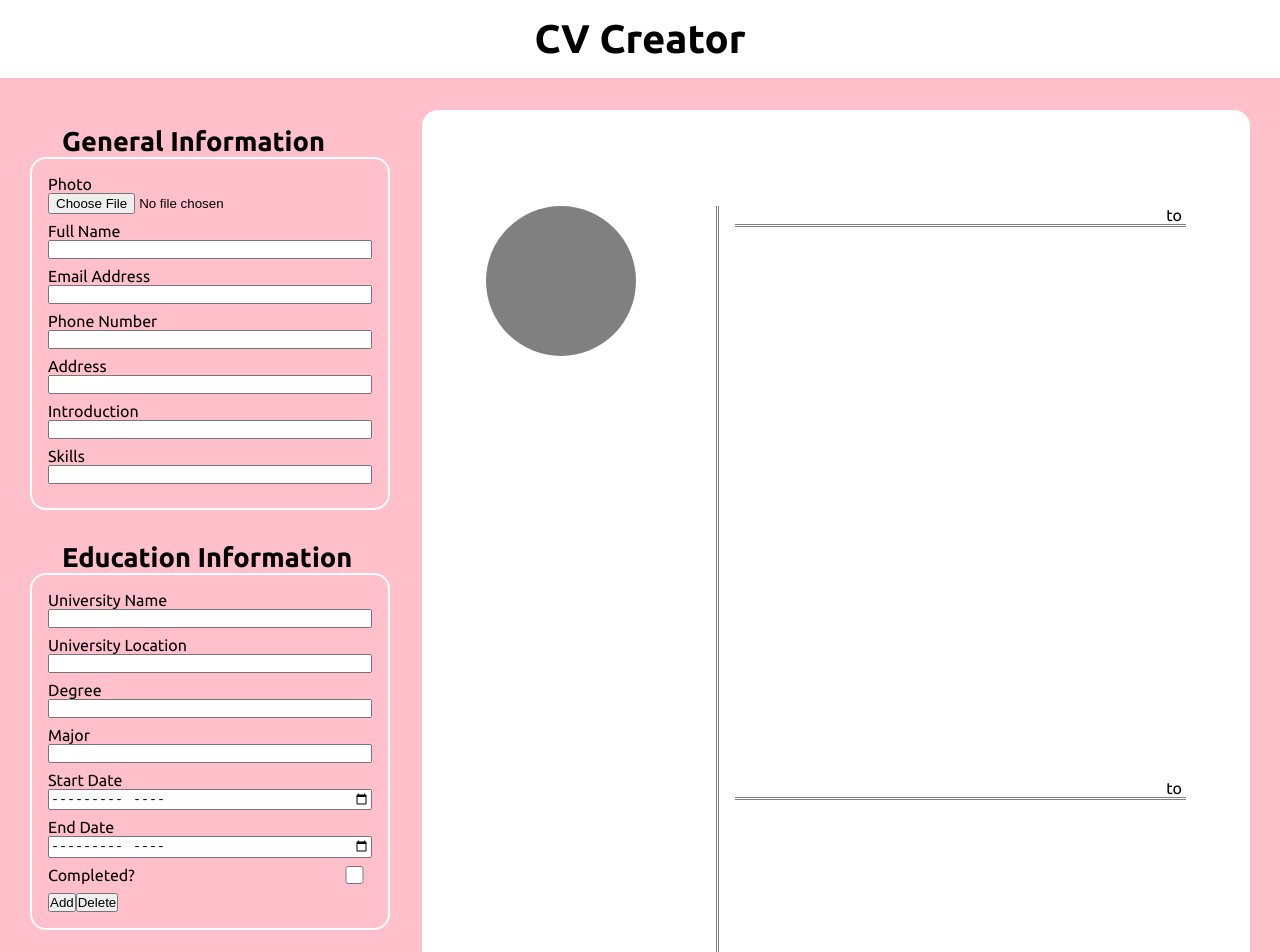
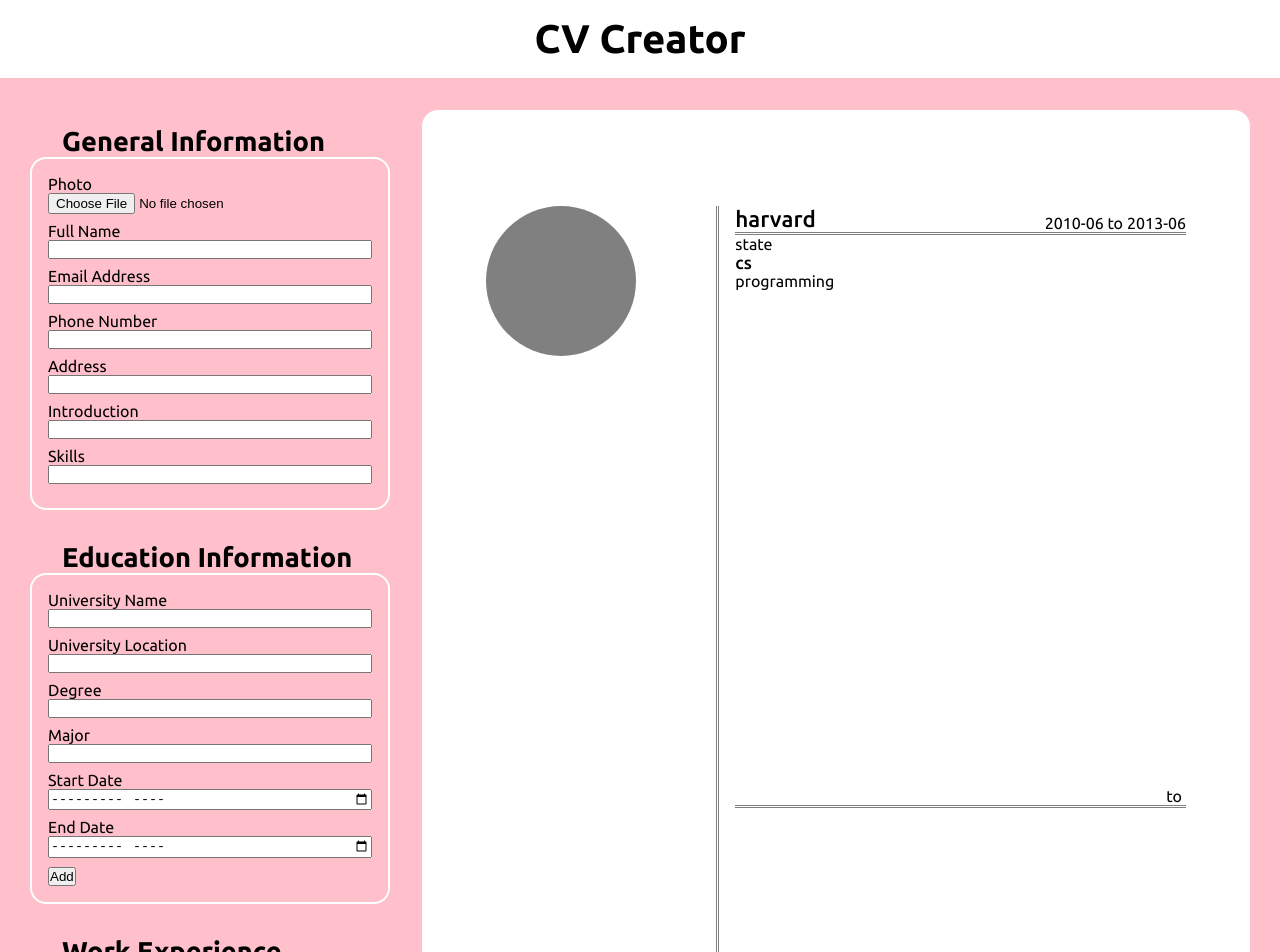
Before and after one commit to lisa-go/cv-application, a React (Create React App) app: page / in a window 1280 px wide. Shown: the top 952 px of the page. Built offline with nearby package versions, Linux system fonts and the light colour scheme.

Commit message:
add new div for each edu

```diff
--- a/package.json
+++ b/package.json
@@ -8,6 +8,7 @@
     "@testing-library/user-event": "^13.5.0",
     "react": "^18.2.0",
     "react-dom": "^18.2.0",
+    "react-hook-form": "^7.39.5",
     "react-scripts": "5.0.1",
     "web-vitals": "^2.1.4"
   },
--- a/src/components/AddBtn.js
+++ /dev/null
@@ -1,11 +0,0 @@
-import React from "react";
-
-function AddBtn () {
-
-    return (
-        <button>Add</button>
-    )
-
-}
-
-export default AddBtn;
--- a/src/components/Content.js
+++ b/src/components/Content.js
@@ -1,4 +1,5 @@
 import React, { useState } from "react";
+import { useForm } from "react-hook-form";
 import EduInfo from "./EduInfo";
 import WorkInfo from "./WorkInfo";
 import GenInfo from "./GenInfo";
@@ -15,15 +16,14 @@ function Content () {
         skills: ''
     })
 
-    const [eduInfo, setEduInfo] = useState({
-        eduname: '',
-        eduloc: '',
-        edudeg: '',
-        edumaj: '',
-        edusdate: '',
-        eduedate: '',
-        educom: ''
-    })
+    const [eduInfo, setEduInfo] = useState([{
+        eduname: 'harvard',
+        eduloc: 'state',
+        edudeg: 'cs',
+        edumaj: 'programming',
+        edusdate: '2010-06',
+        eduedate: '2013-06'
+    }])
 
     const [workInfo, setWorkInfo] = useState({
         workname: '',
@@ -40,23 +40,32 @@ function Content () {
       setGenInfo(values => ({...values, [field]: value}));
     }
 
-    const handleChangeEdu = event => {
-      const field = event.target.id;
-      const value = event.target.value;
-      setEduInfo(values => ({...values, [field]: value}));
-    }
-
     const handleChangeWork = event => {
       const field = event.target.id;
       const value = event.target.value;
       setWorkInfo(values => ({...values, [field]: value}));
     }
 
+    const {register, handleSubmit} = useForm();
+
+    const onSubmit = (data) => {
+      console.log(data);
+      setEduInfo([...eduInfo, {
+        eduname: data.eduname,
+        eduloc: data.eduloc,
+        edudeg: data.edudeg,
+        edumaj: data.edumaj,
+        edusdate: data.edusdate,
+        eduedate: data.eduedate
+      }]);
+      console.log(eduInfo)
+    }
+
     return (
             <div id="content">
                 <div id="form">
                     <GenInfo handleChange={handleChangeGen} genInfo={genInfo} />
-                    <EduInfo handleChange={handleChangeEdu} eduInfo={eduInfo} />
+                    <EduInfo eduInfo={eduInfo} handleSubmit={handleSubmit} register={register} onSubmit={onSubmit} />
                     <WorkInfo handleChange={handleChangeWork} workInfo={workInfo} />
                 </div>
                 <CvGenerated genInfo={genInfo} eduInfo={eduInfo} workInfo={workInfo} />
--- a/src/components/CvEducation.js
+++ b/src/components/CvEducation.js
@@ -1,19 +1,20 @@
 import React from "react";
 
-function CvEducation ({ eduInfo }) {
+function CvEducation ({ eduInfo, edu }) {
 
 
     return (
         <div className="CVedu">
-            <div className="EduName">{eduInfo.eduname}</div>
+
+            <div className="EduName">{edu.eduname}</div>
             <div className="EduDate">
-                <div className="EduSdate">{eduInfo.edusdate} to</div>
-                <div className="EduEdate">{eduInfo.eduedate}</div>
+                <div className="EduSdate">{edu.edusdate} to</div>
+                <div className="EduEdate">{edu.eduedate}</div>
              </div>
-             <div className="EduLoc">{eduInfo.eduloc}</div>
-            <div className="EduCom">{eduInfo.educom}</div>
-            <div className="EduDeg">{eduInfo.edudeg}</div>
-            <div className="EduMaj">{eduInfo.edumaj}</div>
+             <div className="EduLoc">{edu.eduloc}</div>
+            <div className="EduCom">{edu.educom}</div>
+            <div className="EduDeg">{edu.edudeg}</div>
+            <div className="EduMaj">{edu.edumaj}</div>
         </div>
 
     )
--- a/src/components/CvGenerated.js
+++ b/src/components/CvGenerated.js
@@ -8,7 +8,13 @@ function CvGenerated ({ genInfo, eduInfo, workInfo }) {
     return (
         <div id="CV">
             <CvGeneral genInfo={genInfo} />
-            <CvEducation eduInfo={eduInfo} />
+
+            {eduInfo.map(edu => {
+                return (
+                   <CvEducation eduInfo={eduInfo} edu={edu} />
+                )
+            })}
+
             <CvWork workInfo={workInfo} />
         </div>
     )
--- a/src/components/EduInfo.js
+++ b/src/components/EduInfo.js
@@ -1,56 +1,49 @@
 import React from "react";
-import AddBtn from "./AddBtn";
-import DeleteBtn from "./DeleteBtn";
 
-function EduInfo ({ handleChange, eduInfo }) {
+function EduInfo ({ eduInfo, handleSubmit, register, onSubmit }) {
     return (
         <div className="part">
             <h1>Education Information</h1>
             <section>
+                <form onSubmit={handleSubmit(onSubmit)}>
                 <div className="field" id="seduname">
                     <label htmlFor="eduname">University Name</label>
                     <input type="text" id="eduname"
-                        value={eduInfo.eduname} onChange={handleChange}></input>
+                        {...register('eduname')}></input>
                 </div>
 
                 <div className="field" id="seduloc">
                     <label htmlFor="eduloc">University Location</label>
                     <input type="text" id="eduloc"
-                        value={eduInfo.eduloc} onChange={handleChange}></input>
+                        {...register('eduloc')}></input>
                 </div>
 
                 <div className="field" id="sedudeg">
                     <label htmlFor="edudeg">Degree</label>
                     <input type="text" id="edudeg"
-                        value={eduInfo.edudeg} onChange={handleChange}></input>
+                        {...register('edudeg')}></input>
                 </div>
 
                 <div className="field" id="sedumaj">
                     <label htmlFor="edumaj">Major</label>
                     <input type="text" id="edumaj"
-                        value={eduInfo.edumaj} onChange={handleChange}></input>
+                        {...register('edumaj')}></input>
                 </div>
 
                 <div className="field" id="sedusdate">
                     <label htmlFor="edusdate">Start Date</label>
                     <input type="month" id="edusdate"
-                        value={eduInfo.edusdate} onChange={handleChange}></input>
+                        {...register('edusdate')}></input>
                 </div>
 
                 <div className="field" id="seduedate">
                     <label htmlFor="eduedate">End Date</label>
                     <input type="month" id="eduedate"
-                        value={eduInfo.eduedate} onChange={handleChange}></input>
+                        {...register('eduedate')}></input>
                 </div>
 
-                <div id="seducom">
-                    <label htmlFor="educom">Completed?</label>
-                    <input type="checkbox" id="educom"
-                        value={eduInfo.educom} onChange={handleChange}></input>
-                </div>
-
-                <AddBtn />
-                <DeleteBtn />
+                <button type="submit">Add</button>
+                </form>
             </section>
         </div>
     )
--- a/src/components/WorkInfo.js
+++ b/src/components/WorkInfo.js
@@ -1,6 +1,4 @@
 import React from "react";
-import AddBtn from "./AddBtn";
-import DeleteBtn from "./DeleteBtn";
 
 function WorkInfo ({ handleChange, workInfo }) {
 
@@ -44,8 +42,6 @@ function WorkInfo ({ handleChange, workInfo }) {
                         value={workInfo.workcur} onChange={handleChange}></input>
                 </div>
 
-                <AddBtn />
-                <DeleteBtn />
             </section>
         </div>
     )
```
Also changed, not shown: 1 other file (tests, documents, lock files or other folders).
